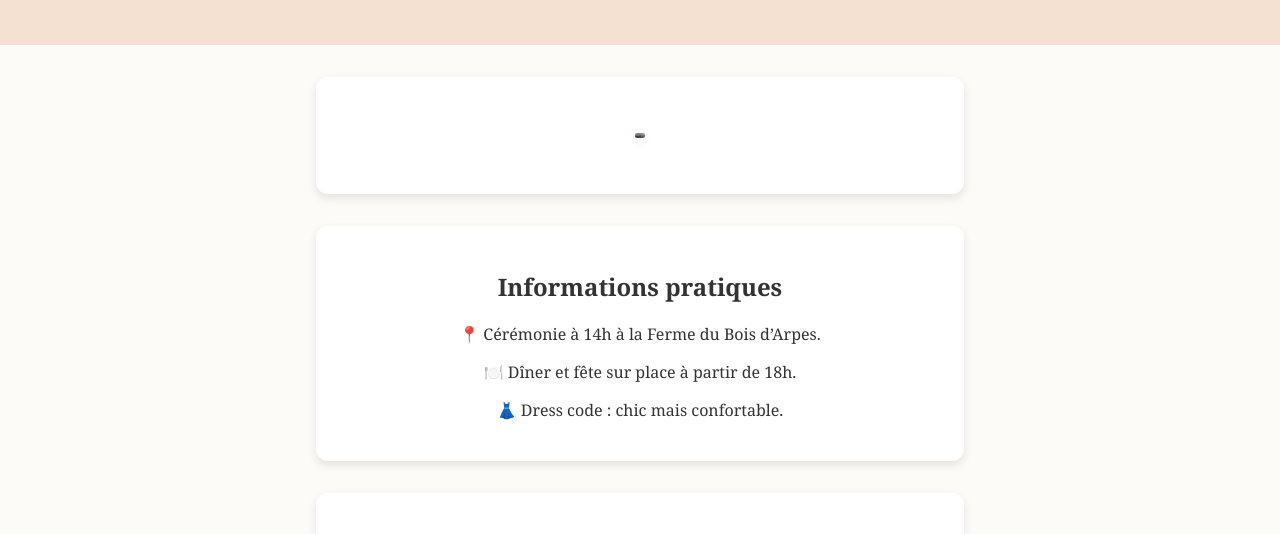
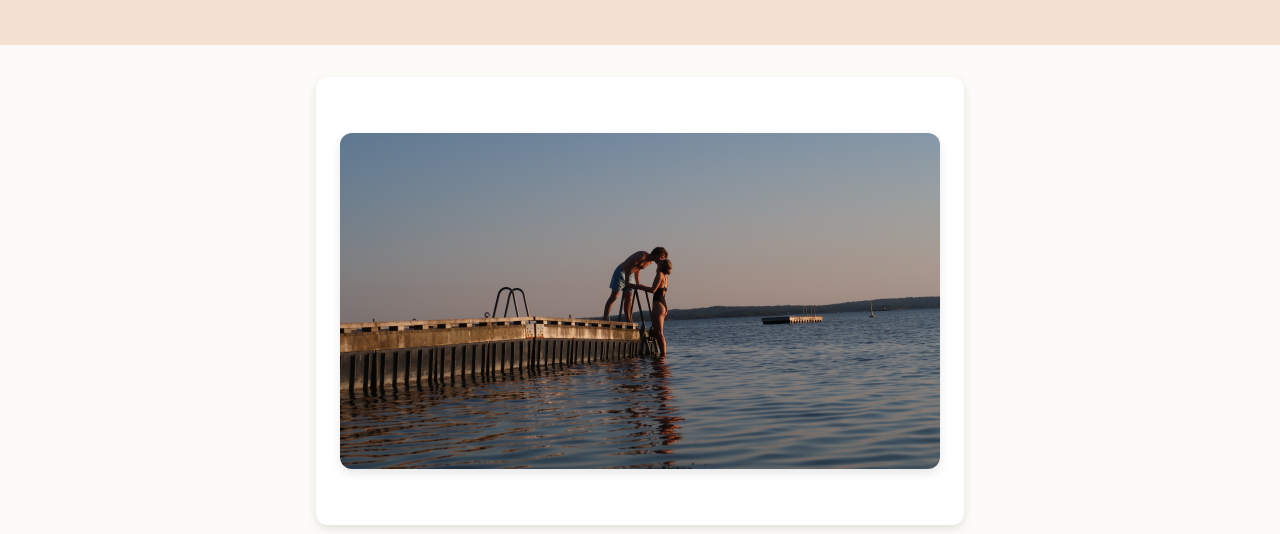
Before and after one commit to Jomarichal/mariage_site, a plain HTML site: page index.html in a window 1280 px wide. Shown: the part 195-729 px from the top of the page. Drawn offline with Linux system fonts and the light colour scheme; a web font is replaced by a local one.

Commit message:
Ajout d'une photo du couple

```diff
--- a/style.css
+++ b/style.css
@@ -56,8 +56,8 @@ footer {
   font-style: italic;
 }
 #photo img {
-  width: 100%;      /* l’image prend toute la largeur disponible */
-  max-width: 10px; /* largeur maximale */
+  width: 500%;      /* l’image prend toute la largeur disponible */
+  max-width: 600px; /* largeur maximale */
   height: auto;     /* garde les proportions */
   border-radius: 12px; /* coins arrondis */
   box-shadow: 0 4px 10px rgba(0,0,0,0.1); /* léger ombrage */
```
